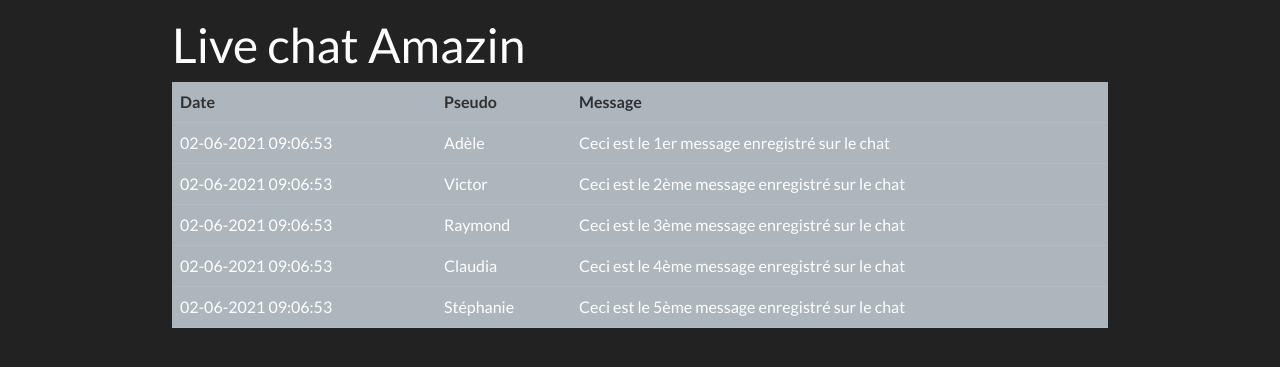
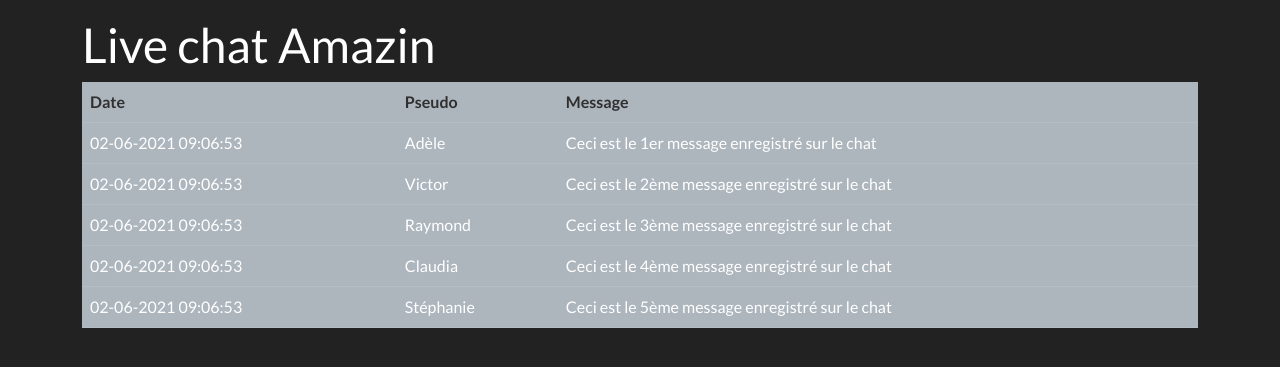
Before and after one commit to jerkodeur/SimplonDWWM-Projet-Chat, a PHP site: page / in a window 1280 px wide. Shown: the top 367 px of the page. Run offline with PHP 8.4, Linux system fonts and the light colour scheme.

Commit message:
improve the chat display

```diff
--- a/view/chat.php
+++ b/view/chat.php
@@ -1,6 +1,6 @@
 <?php include('model/message.php') ?>
 
-<div class="row table-active border-white w-75 m-auto mt-3">
+<div class="row table-active border-white mt-3">
     <div class="col-lg-12">
         <div class="page-header">
             <h1 id="tables">Live chat Amazin</h1>
--- a/view/default.php
+++ b/view/default.php
@@ -12,7 +12,9 @@
 </head>
 
 <body>
-    <?php include('chat.php') ?>
+    <div class="container">
+        <?php include('chat.php') ?>
+    </div>
 </body>
 
 </html>
```
